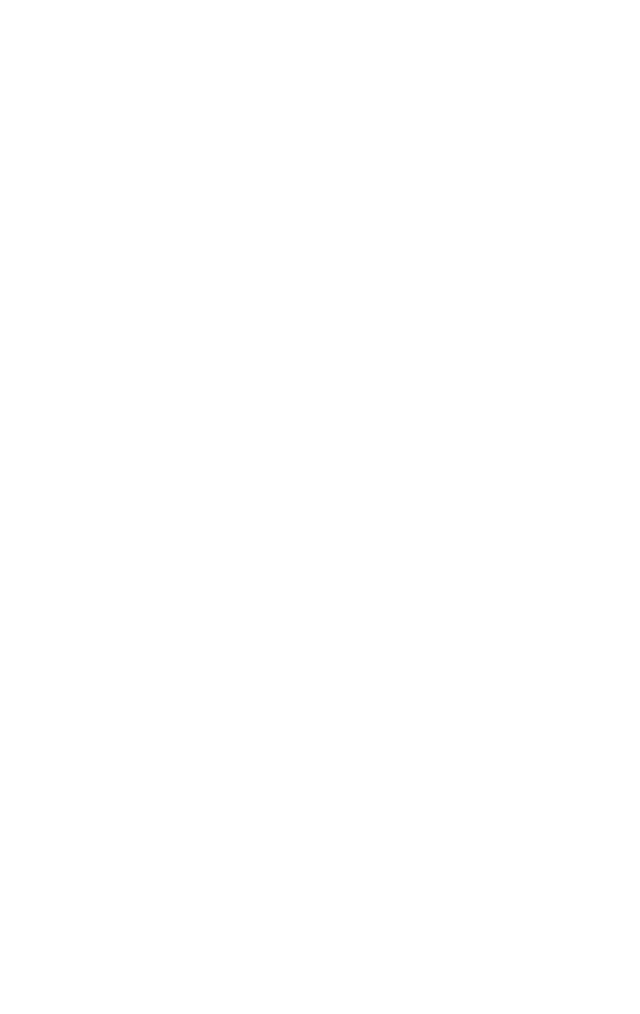
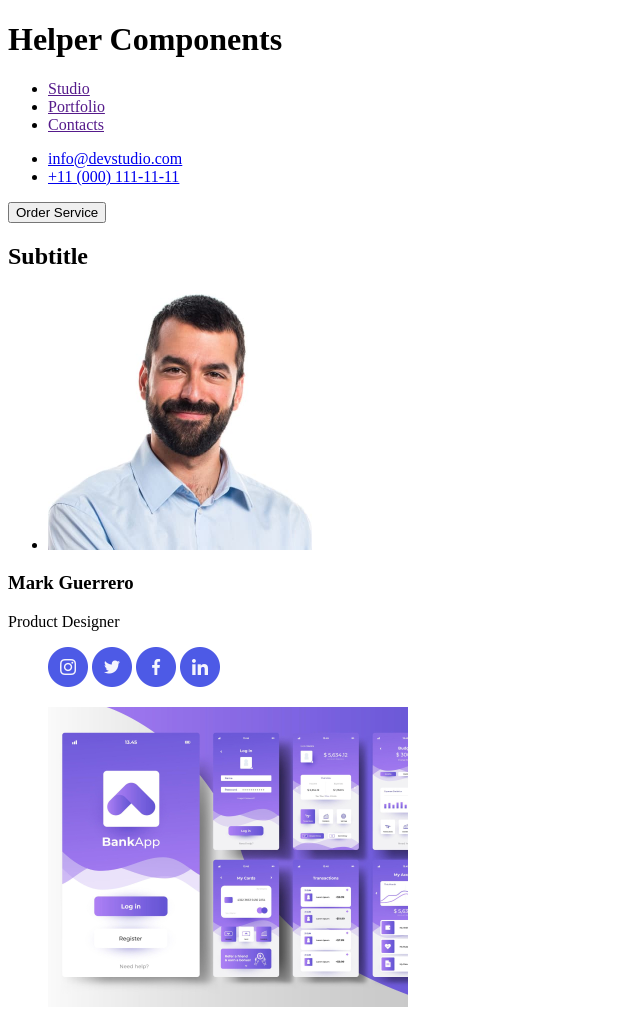
Before and after one commit to StanislavJS/goit-markup-hw-01-, a plain HTML site: page index.html in a window 1280 px wide. Shown: the whole page, without its empty margins (0-640 px from the left). Before the commit the page ends 800 px from the top, so only its background shows below. Drawn offline with Linux system fonts and the light colour scheme.

Commit message:
add index.html

```diff
--- a/index.html
+++ b/index.html
@@ -3,7 +3,53 @@
   <head>
     <meta charset="UTF-8" />
     <meta name="viewport" content="width=device-width, initial-scale=1.0" />
-    <title>Helper Components</title>
+    <title>goit-markup-hw-01</title>
+    <h1>Helper Components</h1>
   </head>
-  <body></body>
+  <body>
+    <header>
+      <nav>
+        <ul>
+          <li><a href="">Studio</a></li>
+          <li><a href="">Portfolio</a></li>
+          <li><a href="">Contacts</a></li>
+        </ul>
+      </nav>
+      <ul>
+        <li>
+          <a href="mailto:info@devstudio.com">info@devstudio.com</a>
+        </li>
+        <li>
+          <a href="+11 (000) 111-11-11">+11 (000) 111-11-11</a>
+        </li>
+      </ul>
+    </header>
+    <main>
+      <section>
+        <button>Order Service</button>
+        <h2>Subtitle</h2>
+        <ul>
+          <li>
+            <img
+              src="images/Team Card 1.jpg"
+              alt="Mark Guerrero"
+              width="264"
+              height="260"
+            />
+          </li>
+        </ul>
+        <h3>Mark Guerrero</h3>
+        <p>Product Designer</p>
+        <ul>
+          <img src="images/Ellipse.jpg" alt="width=40" height="40" />
+          <img src="images/Ellipse-1.jpg" alt="width=40" height="40" />
+          <img src="images/Ellipse-2.jpg" alt="width=40" height="40" />
+          <img src="images/Ellipse-3.jpg" alt="width=40" height="40" />
+        </ul>
+        <ul>
+          <img src="images/img.jpg" width="360" height="300" />
+        </ul>
+      </section>
+    </main>
+  </body>
 </html>
```
Also changed, not shown: images/Ellipse-1.jpg (added), images/Ellipse-2.jpg (added), images/Ellipse-3.jpg (added), images/Ellipse.jpg (added), images/Team Card 1.jpg (added), images/example.txt (added), images/img 2.jpg (added), images/img.jpg (added), 2 other files.
